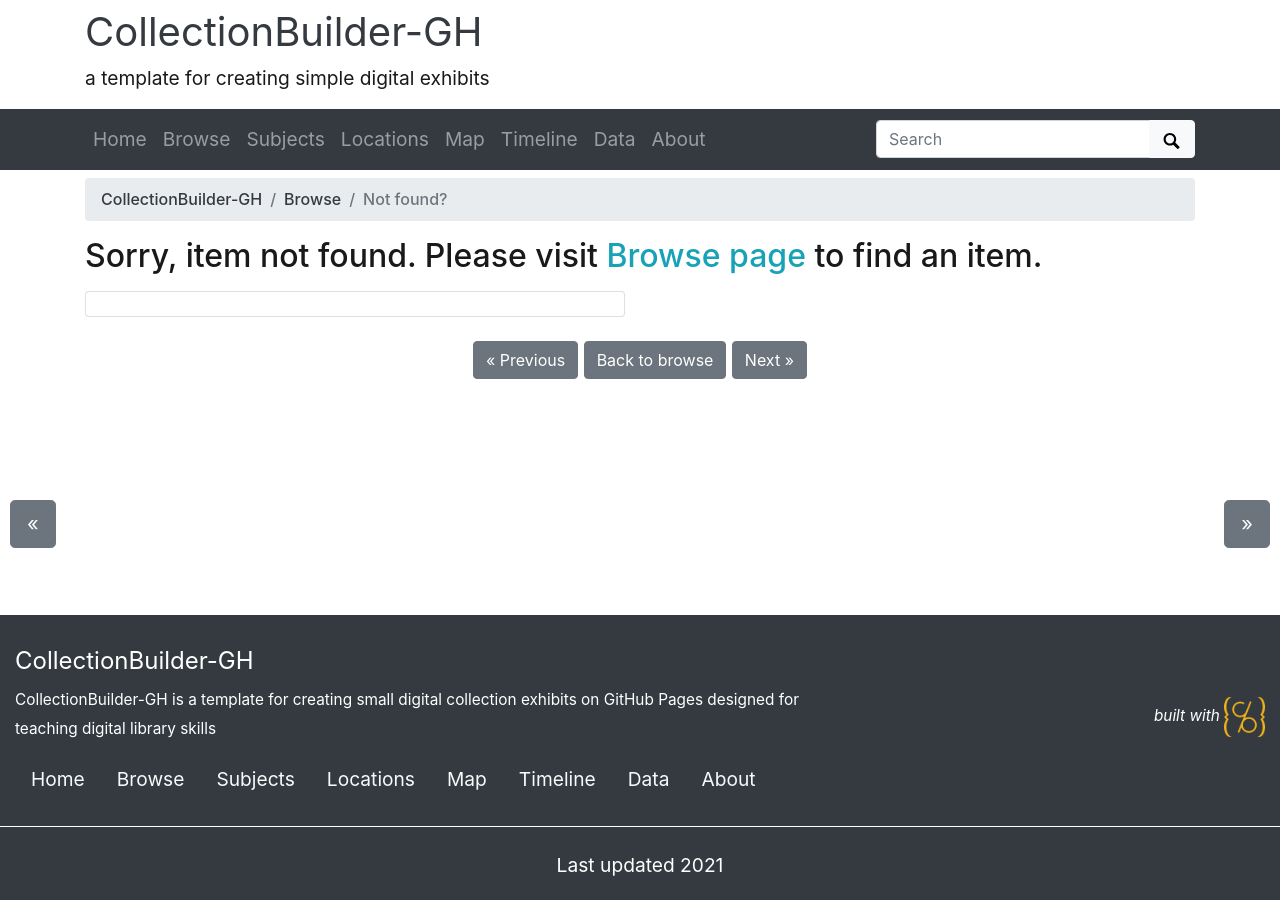
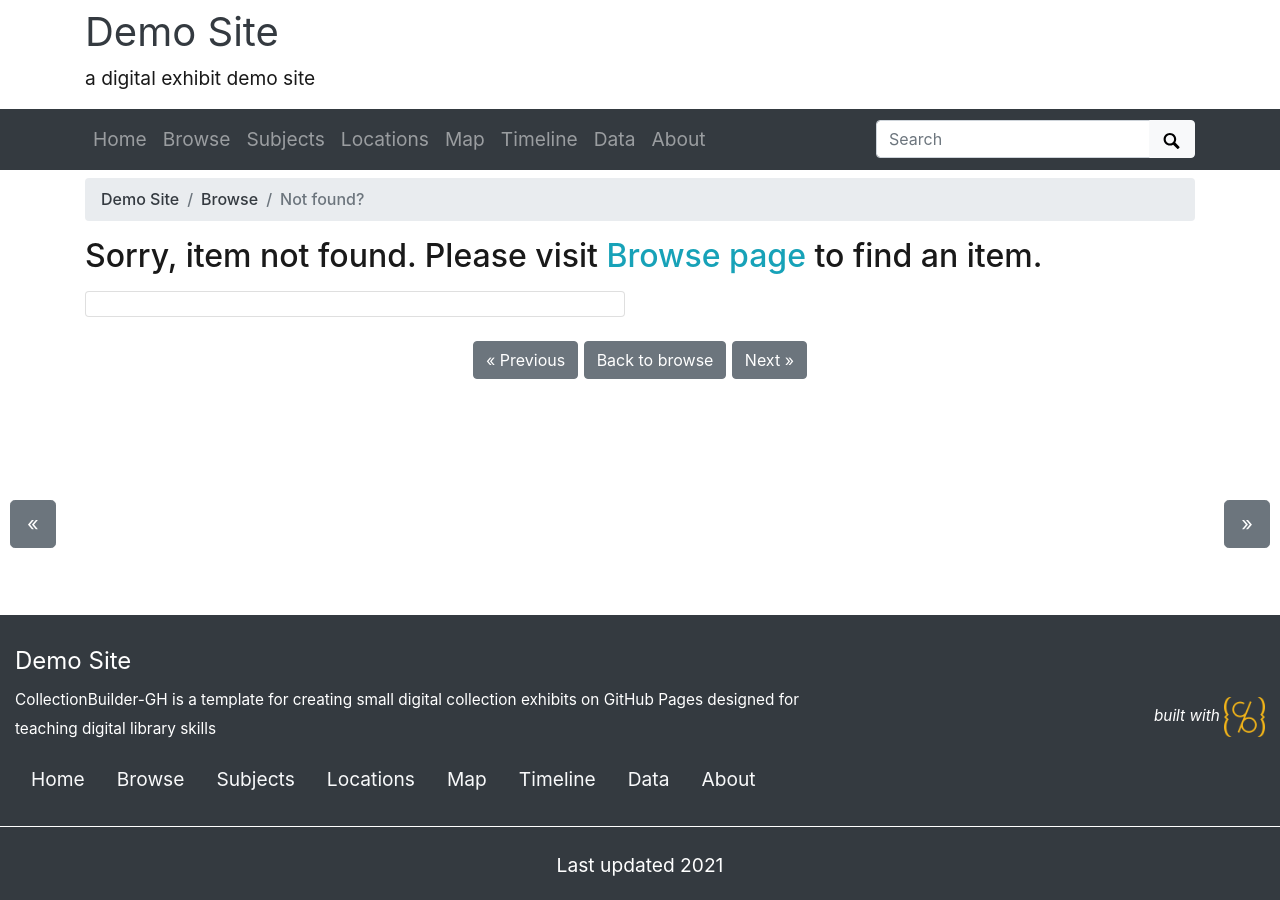
Before and after one commit to owikle/histhea-demo, a Jekyll site: the page built from pages/item.md, in a window 1280 px wide. Built offline with Jekyll 4.4.1, drawn with Linux system fonts in a browser that asks for light colours.

Commit message:
Update _config.yml

```diff
--- a/_config.yml
+++ b/_config.yml
@@ -14,20 +14,20 @@
 # on GitHub Pages it is your github repository's name prefixed with a /
 #baseurl: /collectionbuilder-gh
 # location of code, the full url to your github repository
-source-code: https://github.com/CollectionBuilder/collectionbuilder-gh
+source-code: https://github.com/owikle/histhea-demo
 
 ##########
 # SITE SETTINGS
 #
 # title of site appears in banner
-title: CollectionBuilder-GH
+title: Demo Site
 # tagline, a short phrase that will appear throughout the site in the top banner
-tagline: a template for creating simple digital exhibits
+tagline: a digital exhibit demo site
 # description appears in meta tags and other locations
 # this description might appear in search result lists, keep around 160 characters max
 description: "CollectionBuilder-GH is a template for creating small digital collection exhibits on GitHub Pages designed for teaching digital library skills"
 # creator of the digital collection, to appear in meta tags; we typically use our GitHub usernames but feel free to just use your name
-author: CollectionBuilder
+author: owikle
 
 ##########
 # COLLECTION SETTINGS
@@ -49,7 +49,7 @@
 # ROBOTS EXCLUDE
 #
 # set noindex to true if you do NOT want Google to index your site
-# noindex: true
+noindex: true
 
 ##########
 # BUILD SETTINGS
```
